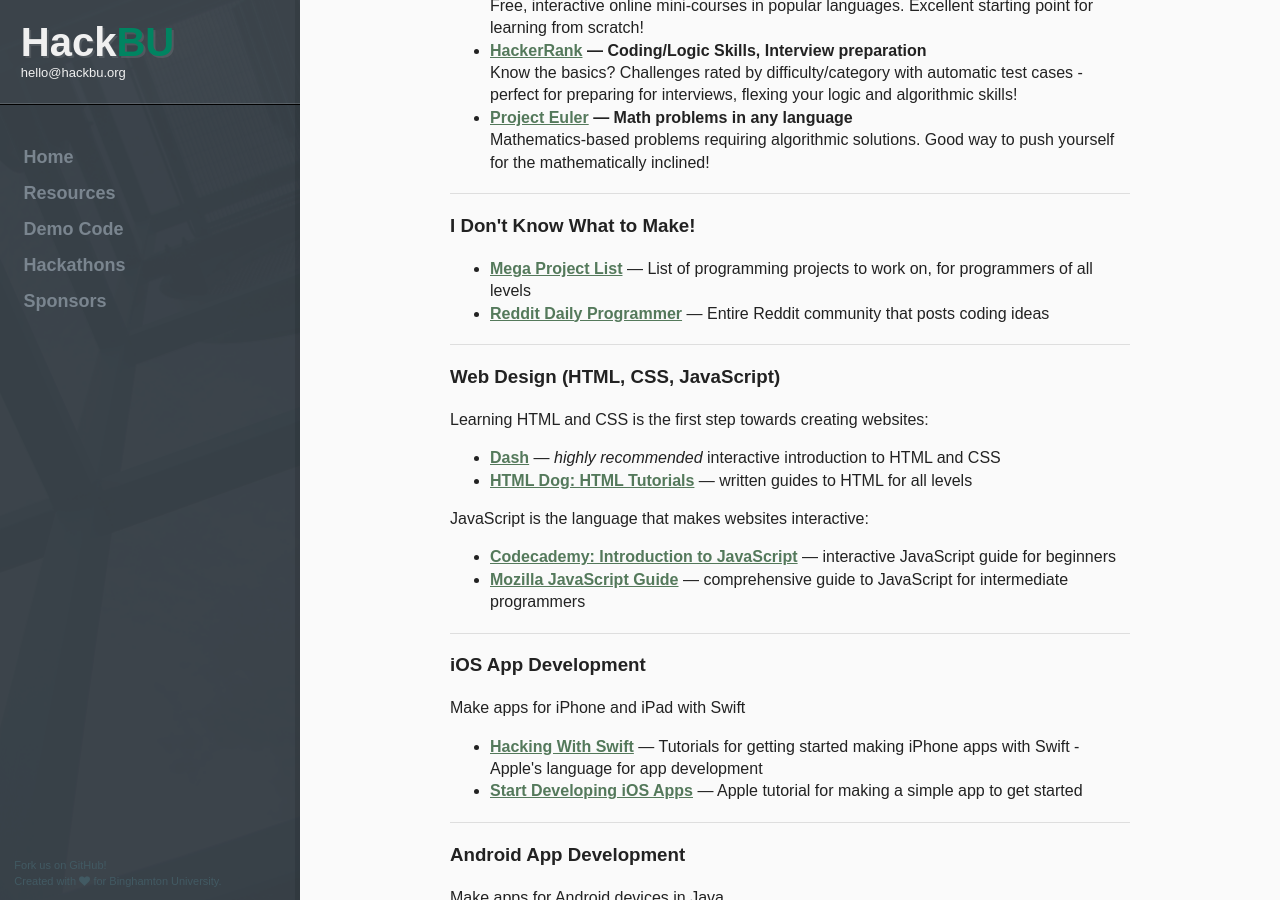
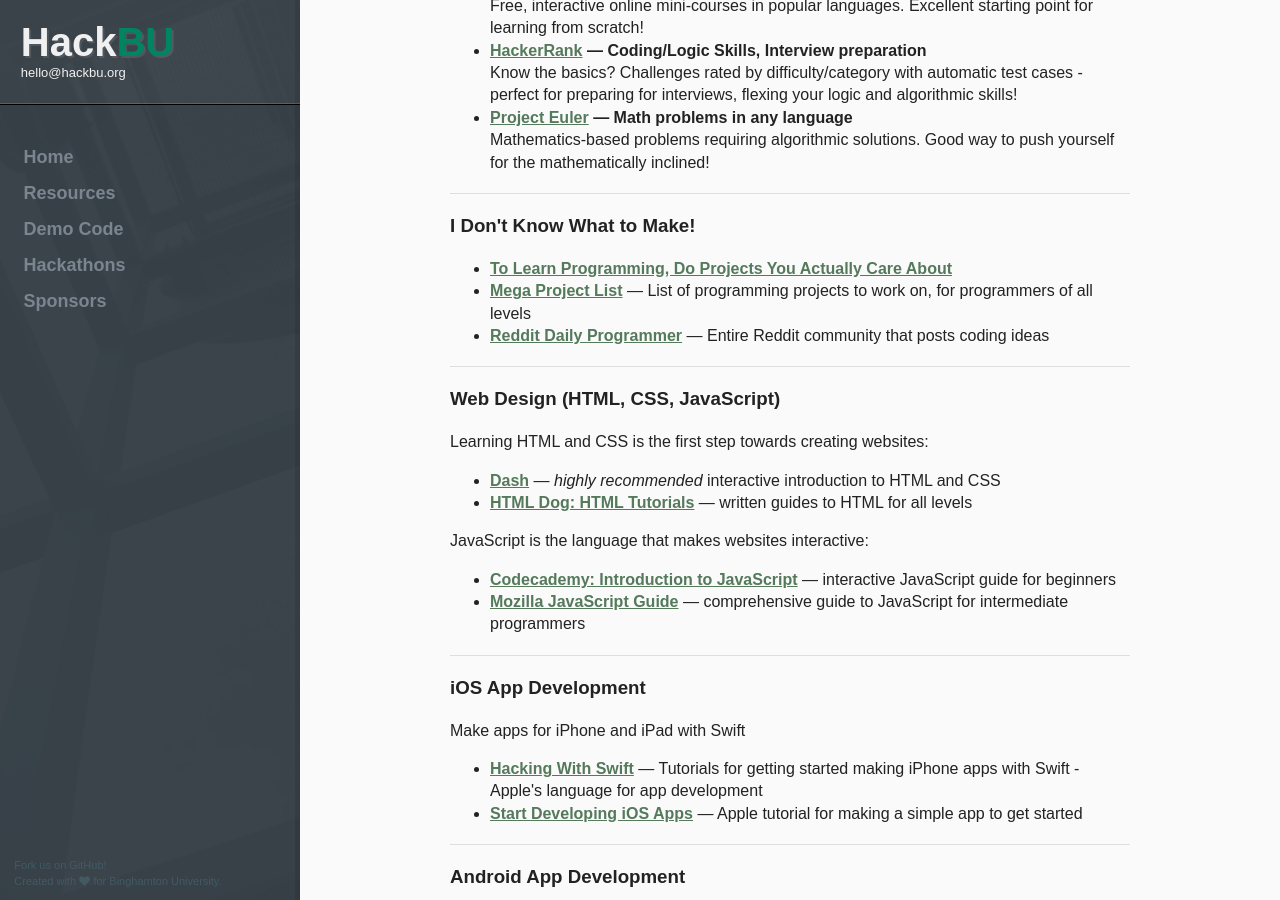
Before and after one commit to hackbinghamton/hackbinghamton.github.io, a Jekyll site: the page built from resources/index.html, in a window 1280 px wide and 900 px high, scrolled down 368 px. Built offline with Jekyll 4.4.1, drawn with Linux system fonts in a browser that asks for light colours; nearby versions of some CDN libraries.

Commit message:
'do projects you care about'

```diff
--- a/resources/index.html
+++ b/resources/index.html
@@ -21,6 +21,7 @@
 <div class="article">
 	<h3>I Don't Know What to Make!</h3>
 	<ul>
+        <li><a href="https://datarebellion.com/blog/to-learn-programming-do-projects-you-actually-care-about/">To Learn Programming, Do Projects You Actually Care About</a></li>
         <li><a href="https://github.com/karan/Projects">Mega Project List</a> &mdash; List of programming projects to work on, for programmers of all levels</li>
         <li><a href="https://www.reddit.com/r/dailyprogrammer">Reddit Daily Programmer</a> &mdash; Entire Reddit community that posts coding ideas</li>
 	</ul>
```
